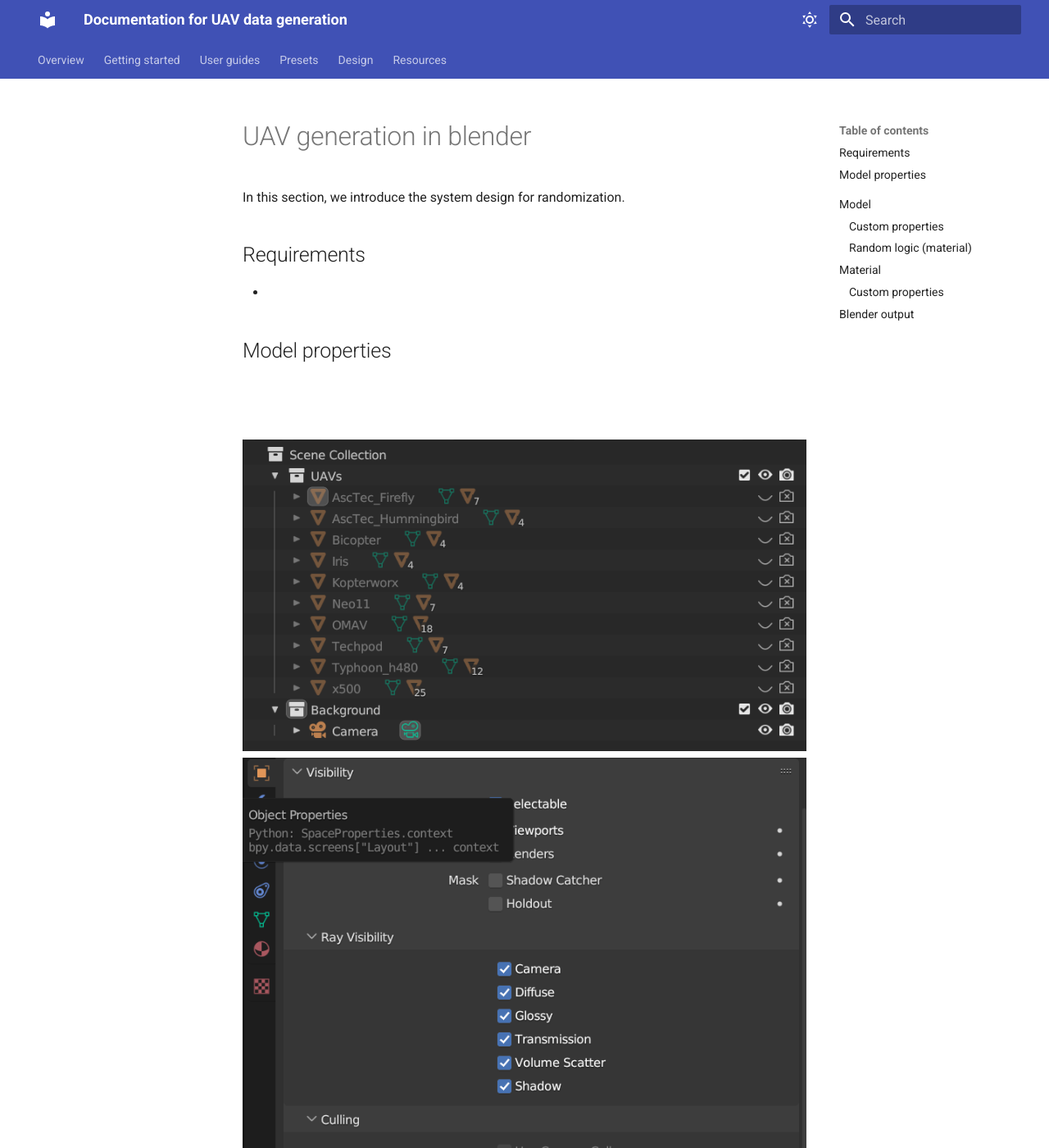
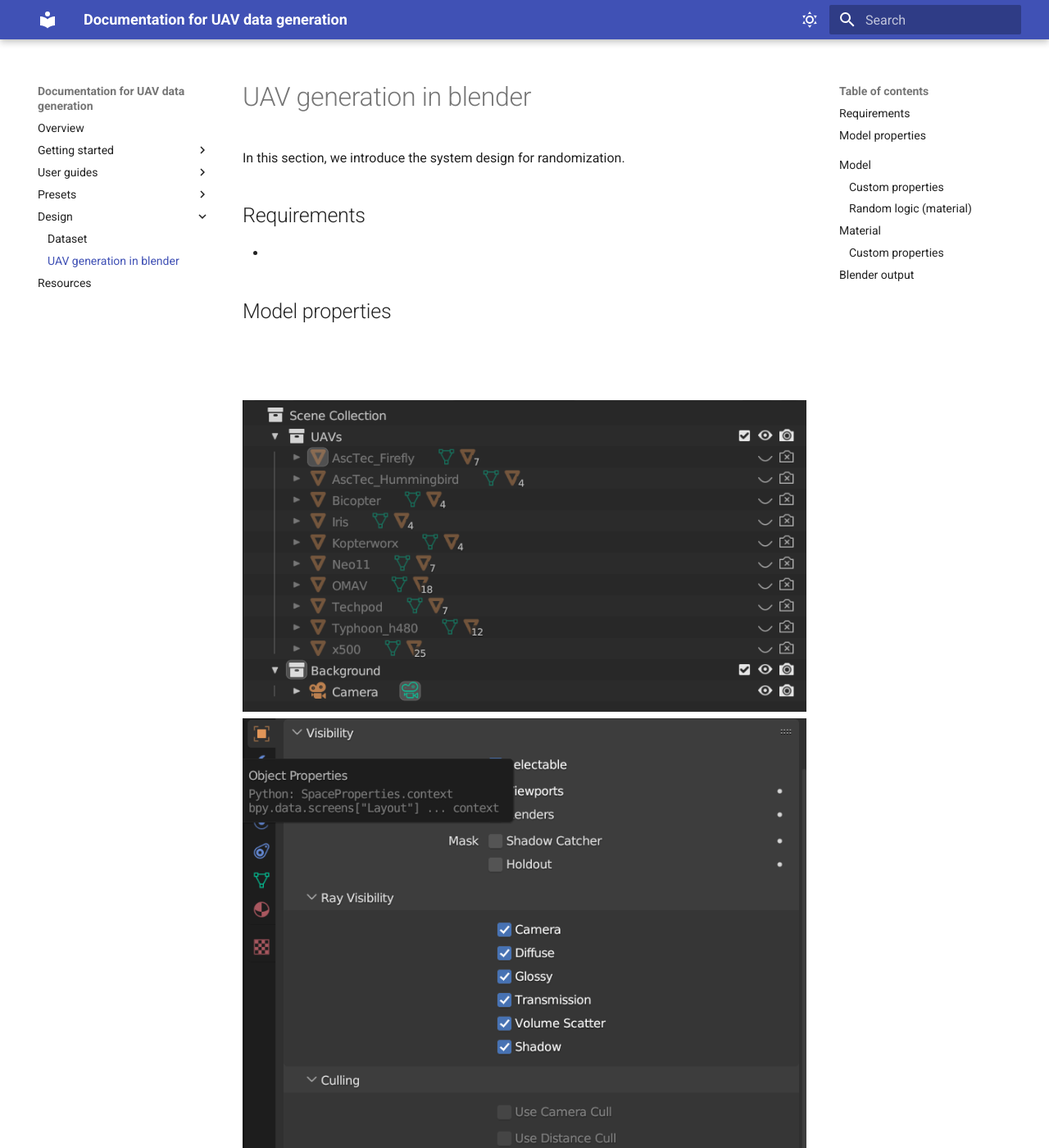
Before and after one commit to guyleaf/UAV-Data-Generation, an MkDocs documentation site: the page built from docs/design/uav-generation.md, in a window 1280 px wide and 1400 px high. Shown: the whole window at 82% size. Built offline with MkDocs 1.6.1 and Material for MkDocs 9.7.7, drawn with Linux system fonts in a browser that asks for light colours; some of the changed text lies outside the part shown.

Commit message:
Update docs

```diff
--- a/mkdocs.yml
+++ b/mkdocs.yml
@@ -19,7 +19,7 @@ theme:
     - search.suggest
     - search.highlight
     - navigation.tracking
-    - navigation.tabs
+    # - navigation.tabs
     # - navigation.sections
     - navigation.top
     - content.code.copy
@@ -31,6 +31,7 @@ plugins:
   - git-revision-date-localized:
       enable_creation_date: true
   - git-authors
+  - glightbox
 
 markdown_extensions:
   - toc:
@@ -50,6 +51,8 @@ markdown_extensions:
         - name: mermaid
           class: mermaid
           format: !!python/name:pymdownx.superfences.fence_code_format
+  - attr_list
+  - md_in_html
 
 nav:
   - index.md
@@ -63,12 +66,12 @@ nav:
     - getting-started/weather-stylization.md
     - getting-started/post-processing.md
   - User guides:
-    - user-guides/blender.md
+    - user-guides/customization.md
     - user-guides/parameters.md
     - user-guides/checkpoint.md
   - Presets:
     - presets/weather-anti-uav.md
   - Design:
     - design/dataset.md
-    - design/blender.md
+    - design/uav-generation.md
   - resources.md
--- a/pyproject.toml
+++ b/pyproject.toml
@@ -50,7 +50,8 @@ dev = [
     "mkdocs",
     "mkdocs-material",
     "mkdocs-git-revision-date-localized-plugin",
-    "mkdocs-git-authors-plugin"
+    "mkdocs-git-authors-plugin",
+    "mkdocs-glightbox"
 ]
 
 [project.scripts]
```
